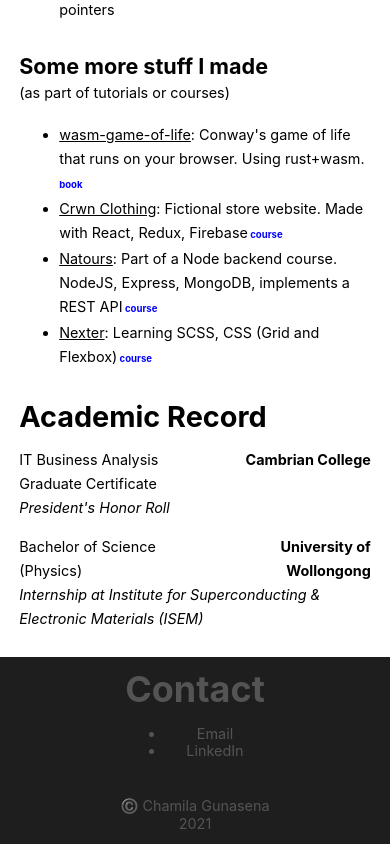
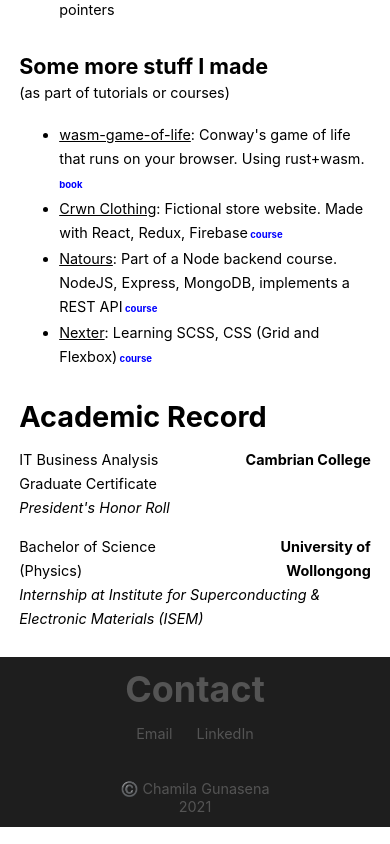
Before and after one commit to merq312/cv-page, a Next.js app: page / in a window 390 px wide. Shown: the part 1446-2290 px from the top of the page. Built offline with nearby package versions, Linux system fonts and the light colour scheme.

Commit message:
improve styles, media queries

```diff
--- a/components/footer/footer.module.scss
+++ b/components/footer/footer.module.scss
@@ -15,10 +15,25 @@
     font-size: 3rem;
   }
 
+  a {
+    &:hover {
+      text-decoration: underline;
+    }
+  }
+
   .content {
-    margin: 3rem 6rem;
+    margin: 3rem 0rem;
     max-width: 45vw;
-    text-align: center;
+    width: 30%;
+
+    display: flex;
+    flex-direction: row;
+    justify-content: space-evenly;
+    align-items: center;
+
+    li {
+      padding: 0.4rem 0;
+    }
   }
 }
 
@@ -30,12 +45,26 @@
   margin: 2rem 0;
 }
 
-@media (max-width: 600px) {
+@media (max-width: 900px) {
   .footer {
     flex-direction: column;
 
     .content {
       margin: 1rem 0;
+      width: 100%;
+
+      flex-direction: column;
+      text-align: center;
+
+      ul {
+        padding: 0;
+      }
+
+      li {
+        display: inline;
+        list-style: none;
+        padding: 0 1rem;
+      }
     }
   }
   .vert_line {
--- a/components/header/header.module.scss
+++ b/components/header/header.module.scss
@@ -27,7 +27,7 @@
   }
 }
 
-@media (max-width: 900px) {
+@media (max-width: 1100px) {
   .header {
     flex-direction: column;
 
--- a/pages/_app.tsx
+++ b/pages/_app.tsx
@@ -17,10 +17,10 @@ function MyApp({ Component, pageProps }: AppProps) {
         />
       </Head>
 
-      <div className="content">
+      <div className="container">
         <Header />
 
-        <div className="container">
+        <div className="content">
           <Component {...pageProps} />
         </div>
 
@@ -30,3 +30,14 @@ function MyApp({ Component, pageProps }: AppProps) {
   )
 }
 export default MyApp
+
+/*
+Page div structure
+
+HEAD
+DIV CONTAINER
+  HEADER
+  DIV CONTENT
+    MAIN <-- reusable content goes here
+  FOOTER
+*/
--- a/pages/index.tsx
+++ b/pages/index.tsx
@@ -150,6 +150,7 @@ const Home: NextPage = () => {
           </p>
         </div>
       </div>
+
       <div className={styles.academic_section}>
         <h1 className={styles.title}>Academic Record</h1>
         <div className={styles.list_item}>
--- a/styles/Home.module.scss
+++ b/styles/Home.module.scss
@@ -80,7 +80,7 @@
   }
 }
 
-@media (max-width: 900px) {
+@media (max-width: 1100px) {
   .twin_section {
     flex-direction: column;
 
--- a/styles/globals.scss
+++ b/styles/globals.scss
@@ -10,6 +10,7 @@ a {
   color: inherit;
   text-decoration: none;
   // text-decoration: underline;
+  transition: all cubic-bezier(0.075, 0.82, 0.165, 1) 1s;
 
   &:hover,
   &:active {
@@ -21,13 +22,13 @@ a {
   box-sizing: border-box;
 }
 
-.content {
+.container {
   min-height: 100vh;
   display: flex;
   flex-direction: column;
 }
 
-.container {
+.content {
   flex-grow: 1;
   display: grid;
   grid-template-columns:
@@ -42,3 +43,19 @@ a {
     font-size: 75%;
   }
 }
+
+@media (min-width: 1600px) {
+  html,
+  body {
+    background-color: #0e0e0e;
+    font-size: 90%;
+  }
+
+  .container {
+    background-color: #fff;
+    box-shadow: 0rem 0rem 6rem rgba(255, 255, 255, 0.4);
+    position: relative;
+    max-width: 100rem;
+    margin: 80px auto;
+  }
+}
```
